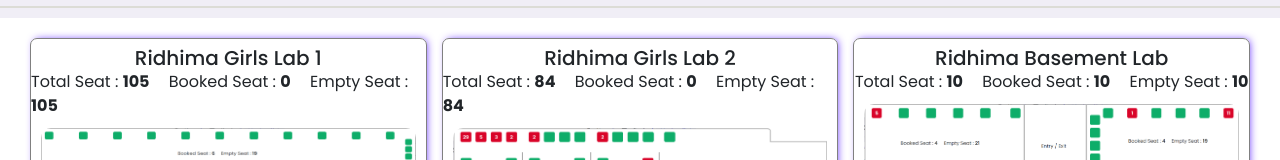
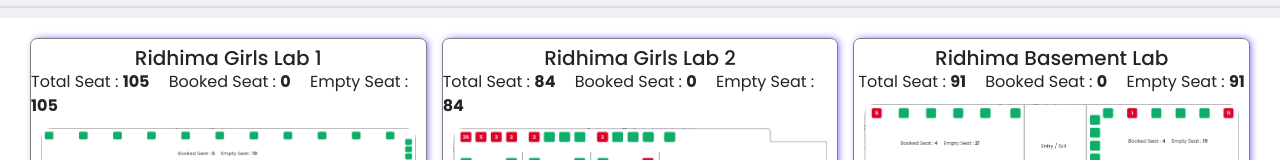
Before and after one commit to tangilur-rahman/seat-booking, a React (Create React App) app in the folder client/: page / in a window 1280 px wide. Shown: the part 137-297 px from the top of the page. Built offline with nearby package versions, Linux system fonts and the light colour scheme.

Commit message:
basement counter done

```diff
--- a/client/src/pages/Basement/Basement.js
+++ b/client/src/pages/Basement/Basement.js
@@ -6,7 +6,17 @@ import BookingPopUp from "../../components/BookingPopUp/BookingPopUp";
 // internal components
 import "./Basement.css";
 
-const Basement = ({ setSelectedLab }) => {
+const Basement = ({
+	setSelectedLab,
+	basementL_1,
+	setBasementL_1,
+	basementL_2,
+	setBasementL_2,
+	basementL_3,
+	setBasementL_3,
+	basementL_4,
+	setBasementL_4
+}) => {
 	// for updating booking
 	const [isUpdate, setIsUpdate] = useState("");
 
@@ -48,11 +58,6 @@ const Basement = ({ setSelectedLab }) => {
 	// fetching data from database end
 
 	// for counting booking seat & empty seat start
-	const [basementL_1, setBasementL_1] = useState([]);
-	const [basementL_2, setBasementL_2] = useState([]);
-	const [basementL_3, setBasementL_3] = useState([]);
-	const [basementL_4, setBasementL_4] = useState([]);
-
 	useEffect(() => {
 		if (getDocs) {
 			setBasementL_1(
@@ -111,6 +116,7 @@ const Basement = ({ setSelectedLab }) => {
 					.filter((result) => result === true)
 			);
 		}
+		// eslint-disable-next-line react-hooks/exhaustive-deps
 	}, [getDocs]);
 	// for counting booking seat & empty seat end
 
--- a/client/src/pages/Home/Home.js
+++ b/client/src/pages/Home/Home.js
@@ -30,6 +30,12 @@ const Home = () => {
 	const [girlsLab_2L_3, setGirlsLab_2L_3] = useState([]);
 	const [girlsLab_2L_4, setGirlsLab_2L_4] = useState([]);
 	const [girlsLab_2L_5, setGirlsLab_2L_5] = useState([]);
+
+	// basement state
+	const [basementL_1, setBasementL_1] = useState([]);
+	const [basementL_2, setBasementL_2] = useState([]);
+	const [basementL_3, setBasementL_3] = useState([]);
+	const [basementL_4, setBasementL_4] = useState([]);
 
 	return (
 		<>
@@ -163,13 +169,26 @@ const Home = () => {
 										<h5>Ridhima Basement Lab</h5>
 										<div id="counter">
 											<span>
-												Total Seat : <b>10</b>{" "}
+												Total Seat : <b>91</b>{" "}
 											</span>
 											<span>
-												Booked Seat : <b>10</b>{" "}
+												Booked Seat :{" "}
+												<b>
+													{basementL_1.length +
+														basementL_2.length +
+														basementL_3.length +
+														basementL_4.length}
+												</b>{" "}
 											</span>
 											<span>
-												Empty Seat : <b>10</b>{" "}
+												Empty Seat :{" "}
+												<b>
+													{91 -
+														(basementL_1.length +
+															basementL_2.length +
+															basementL_3.length +
+															basementL_4.length)}
+												</b>{" "}
 											</span>
 										</div>
 									</div>
@@ -291,7 +310,17 @@ const Home = () => {
 					)}
 
 					{selectedLab === "ridhima-basement-lab" && (
-						<Basement setSelectedLab={setSelectedLab} />
+						<Basement
+							setSelectedLab={setSelectedLab}
+							basementL_1={basementL_1}
+							setBasementL_1={setBasementL_1}
+							basementL_2={basementL_2}
+							setBasementL_2={setBasementL_2}
+							basementL_3={basementL_3}
+							setBasementL_3={setBasementL_3}
+							basementL_4={basementL_4}
+							setBasementL_4={setBasementL_4}
+						/>
 					)}
 
 					{selectedLab === "ridhima-boys-lab-1" && (
```
